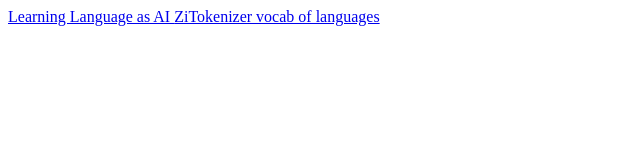
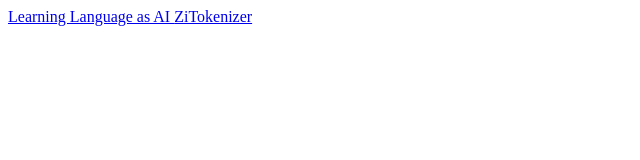
Before and after one commit to laohur/laohur.github.io, a plain HTML site: page index.html in a window 1280 px wide. Shown: the whole page, without its empty margins (0-640 px from the left). Drawn offline with Linux system fonts and the light colour scheme.

Commit message:
readme.md

```diff
--- a/index.html
+++ b/index.html
@@ -1,3 +1,3 @@
 <a href="LearningLanguageAsAI/index.html">  Learning Language as AI  </a>
 
-<a href="ZiTokenizer/languages">  ZiTokenizer vocab of languages  </a>
+<a href="ZiTokenizer">  ZiTokenizer   </a>
```
Also changed, not shown: 1 other file.
